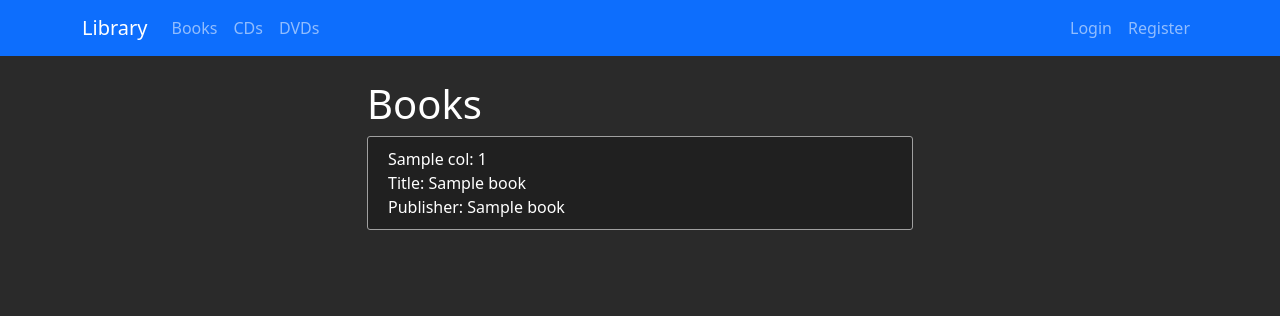
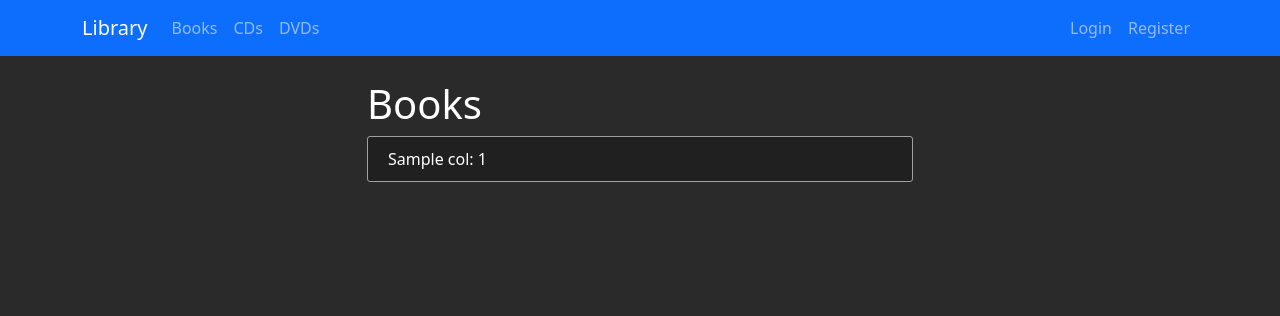
Before and after one commit to bhoward27/354-prj, a Flask app: template templates/books.html in a window 1280 px wide. Shown: the top 316 px of the page. Run offline with Flask 2, Linux system fonts and the light colour scheme; the template is opened without the code that fills it: most values are stand-ins (such as "Sample title", 1, 10 or a date in 2020).

Commit message:
Remove unneeded lines

```diff
--- a/templates/books.html
+++ b/templates/books.html
@@ -9,8 +9,6 @@
                         {{ cols[i] }}: {{ book[i] }}
                     </div>
                 {% endfor %}
-                <div class>Title: {{ book[cols.index('title')] }}</div>
-                <div class>Publisher: {{ book[cols.index('publisher')] }}</div>
             </div>
         </article>
     {% endfor %}
```
